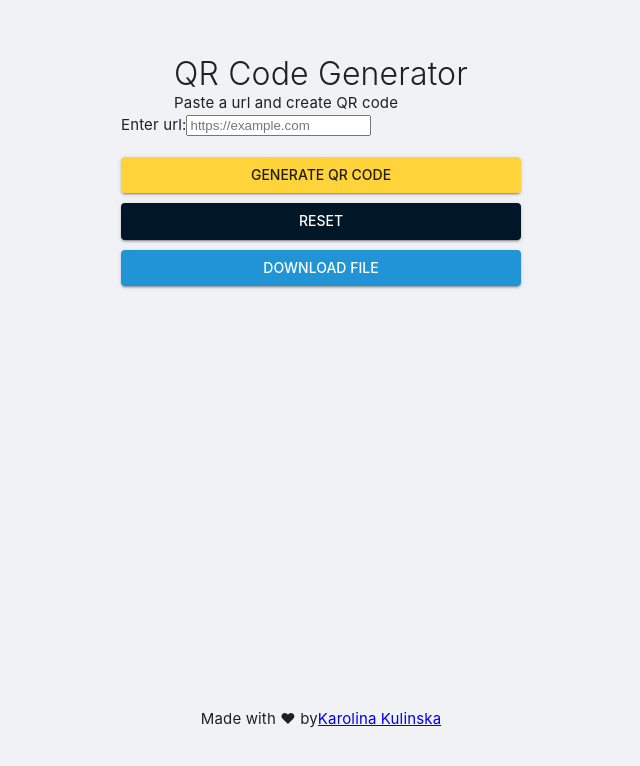
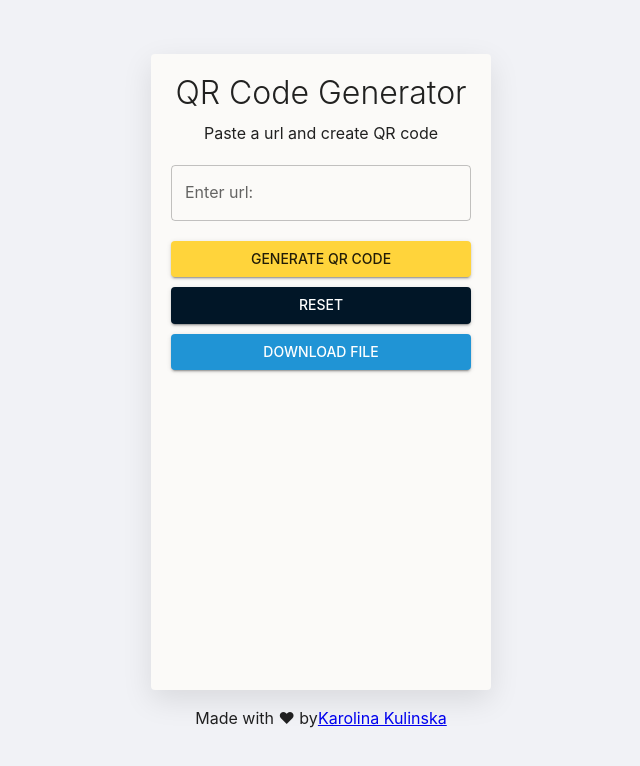
Before and after one commit to CarolinaFledgling/QR-code-generator-app, a React (Create React App) app: page / in a window 1280 px wide. Shown: the top 766 px of the page, without its empty margins (319-959 px from the left). Built offline with nearby package versions, Linux system fonts and the light colour scheme.

Commit message:
working on styles, working on validations

```diff
--- a/src/App.js
+++ b/src/App.js
@@ -16,8 +16,7 @@ function App() {
         justifyContent: "center",
         alignItems: "center",
         flexDirection: "column",
-        height: "100vh",
-        width: "100%",
+        minHeight: "100vh",
         backgroundColor: "#F1F2F6"
       }}>
         <Box sx={{
@@ -25,7 +24,11 @@ function App() {
           justifyContent: "center",
           alignItems: "center",
           flexDirection: "column",
-          width: "50%",
+          borderRadius: "4px",
+          background: "#FBFAF8",
+          padding: "20px",
+          transition: "height 0.2s ease",
+          boxShadow: "0 10px 30px rgba(0, 0, 0, 0.1)",
 
         }} >
           <Header />
--- a/src/components/Form/Form.js
+++ b/src/components/Form/Form.js
@@ -1,7 +1,7 @@
 import isValidUrl from "../../helpers/isValidUrl"
 import React, { useState, useRef } from 'react';
 import QRCode from 'qrcode'
-import { Box, Button, Typography } from "@mui/material";
+import { Box, Button, TextField, Typography } from "@mui/material";
 
 
 
@@ -20,12 +20,16 @@ function Form() {
     if (!isValidUrl(url)) {
       setErrors({
         ...errors,
-        url: 'You entered the wrong url format, look at an example 😊'
+        url: 'enter a valid url format 😁'
       })
     }
 
     if (!url || !isValidUrl(url)) return;
     //   console.log(url);
+    setErrors({
+      ...errors,
+      url: ''
+    })
 
     QRCode.toCanvas(canvasElementRef.current, url)
       .then(url => {
@@ -69,37 +73,38 @@ function Form() {
 
   const handleDownloadFile = () => {
     // download file
+
+    if (!url || !isValidUrl(url)) return;
+
     const dataURL = canvasElementRef.current.toDataURL();
     console.log("dataURL", dataURL);
     fetchFile(dataURL);
-
   }
 
 
   return (
     <Box>
       <form action="#">
-        <label htmlFor="url">
-          Enter url:
-        </label>
-        <input
-          type="url"
-          placeholder="https://example.com"
-          value={url}
-          onChange={e => setUrl(e.target.value)}
-        />
+        <Box>
+
+          <TextField label="Enter url:" id="outlined-basic" variant="outlined" value={url}
+            onChange={e => setUrl(e.target.value)} sx={{ mt: "10px", width: "100%" }} />
+        </Box>
+
         <Typography color="error" sx={{ mt: "10px", width: "100%" }}>{errors.url}</Typography>
         <div>
-
           <Button sx={{ mt: "10px", width: "100%" }} color="secondary" variant="contained" onClick={handleGenerateCode} >Generate QR Code</Button>
           <Button sx={{ mt: "10px", width: "100%" }} color="primary" variant="contained" onClick={handleResetBtn} >Reset</Button>
-
         </div>
         <Button onClick={handleDownloadFile} sx={{ mt: "10px", width: "100%" }} color="info" variant="contained">Download File</Button>
       </form>
-      <div >
-        <canvas ref={canvasElementRef} width="400" height="400"></canvas>
-      </div>
+      <Box sx={{
+        width: "300px", height: "300px", display: "flex",
+        justifyContent: "center",
+        alignItems: "center",
+      }}>
+        <canvas ref={canvasElementRef} width="300" height="300"></canvas>
+      </Box>
     </Box>
 
   );
--- a/src/components/Header/Header.js
+++ b/src/components/Header/Header.js
@@ -3,8 +3,8 @@ import { Box, Typography } from "@mui/material";
 function Header() {
   return (
     <Box>
-      <Typography variant="h1" sx={{ fontSize: "2rem",}}>QR Code Generator</Typography>
-      <Typography>Paste a url and create QR code</Typography>
+      <Typography variant="h1" sx={{ fontSize: "2rem", }}>QR Code Generator</Typography>
+      <Typography variant="body1" sx={{ textAlign: "center", mt: "10px", mb: "10px" }}>Paste a url and create QR code</Typography>
     </Box>
   );
 }
--- a/src/styles/theme.js
+++ b/src/styles/theme.js
@@ -6,16 +6,9 @@ const theme = createTheme({
   typography: {
     fontFamily: ["Inter", "sans-serif"].join(","),
     body1: {
-      fontSize: "0.9375rem",
+      fontSize: "1rem",
       fontWeight: 400,
-      letterSpacing: "0.00938rem",
-      lineHeight: 1.5,
-    },
-    body2: {
-      fontSize: "0.8125rem",
-      fontWeight: 400,
-      letterSpacing: "0.01071rem",
-      lineHeight: 1.43,
+      letterSpacing: "0.9",
     },
 
   },
```
